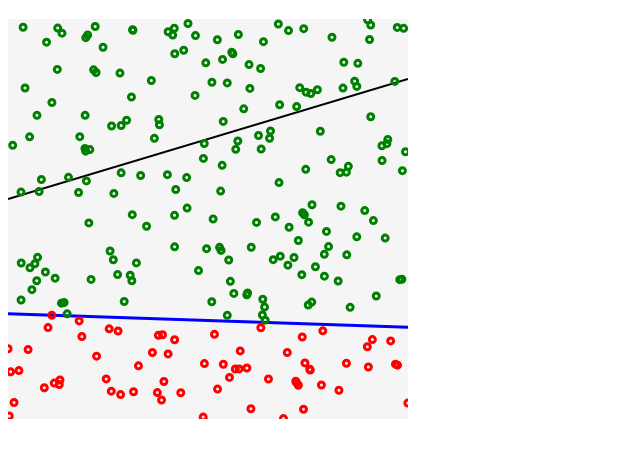
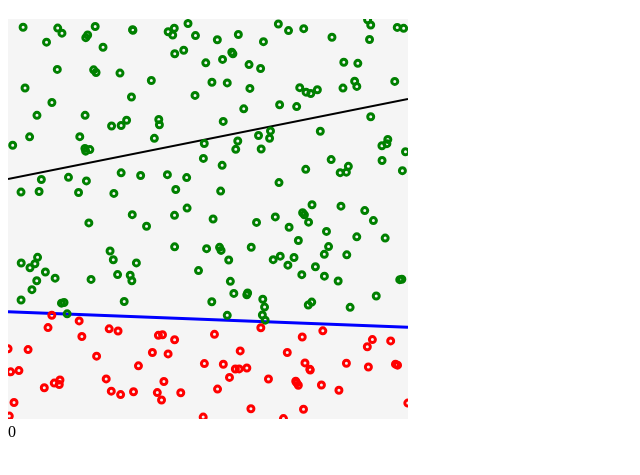
Before and after one commit to goepfert/MachineLearning, a plain HTML site: page perceptron/index.html in a window 1280 px wide. Shown: the part 61-536 px from the top of the page, without its empty margins (0-640 px from the left). Drawn offline with Linux system fonts and the light colour scheme.

Commit message:
print error

```diff
--- a/perceptron/Perceptron.js
+++ b/perceptron/Perceptron.js
@@ -7,6 +7,8 @@ class Perceptron {
       this.weights[i] = Utils.getRandomArbitrary(-1, 1);
     }
     this.learningRate = learningRate;
+
+    this.error;
   }
 
   /**
@@ -15,9 +17,9 @@ class Perceptron {
    */
   train(inputs, expected) {
     let prediction = this.feedForward(inputs);
-    let error = expected - prediction;
+    this.error = expected - prediction;
     for (let i = 0; i < this.weights.length; i++) {
-      this.weights[i] += this.learningRate * error * inputs[i]; // Perceptron learning algorithm
+      this.weights[i] += this.learningRate * this.error * inputs[i]; // Perceptron learning algorithm
     }
   }
 
@@ -46,6 +48,10 @@ class Perceptron {
     return this.weights;
   }
 
+  getError() {
+    return this.error;
+  }
+
   print() {
     console.log(this.weights);
   }
--- a/perceptron/index.html
+++ b/perceptron/index.html
@@ -9,6 +9,7 @@
   <body>
     <h1>Perceptron</h1>
     <canvas id="canvas"></canvas>
+    <div id="error"></div>
     <script src="main.js" type="module"></script>
   </body>
 </html>
--- a/perceptron/main.js
+++ b/perceptron/main.js
@@ -9,28 +9,33 @@ const canvas = document.getElementById('canvas');
 const width = (canvas.width = 400);
 const height = (canvas.height = 400);
 const context = canvas.getContext('2d');
+const errorText = document.getElementById('error');
 let ID;
 
 let perceptron;
-const N_TRAINING_SAMPLES = 2000;
+const n_trainingSamples = 2000;
 const trainingSamples = [];
 
 // We will train the perceptron with one sample object at a time
 let count = 0;
 
 // Coordinate space
-let xmin = -1;
-let ymin = -1;
-let xmax = 1;
-let ymax = 1;
+const xmin = -1;
+const ymin = -1;
+const xmax = 1;
+const ymax = 1;
 
-// The function to describe a line
+/**
+ *  The function to describe a line
+ */
 function f(x) {
-  let y = 0.3 * x + 0.4;
+  let y = 0.2 * x + 0.4;
   return y;
 }
 
-// Some transformation for mapping coordinate space into canvas
+/**
+ * Some transformation for mapping coordinate space into canvas
+ */
 function transformX(x) {
   return Utils.map(x, xmin, xmax, 0, width);
 }
@@ -39,14 +44,16 @@ function transformY(y) {
   return Utils.map(y, ymin, ymax, height, 0);
 }
 
-// Called once at the beginning
+/**
+ * Called once at the beginning
+ */
 function setup() {
   // The perceptron has 3 inputs -- x, y, and bias
   // Learning Constant is low just b/c it's fun to watch, this is not necessarily optimal
   perceptron = new Perceptron(3, learningRate);
 
   // Create a random set of training points and calculate the "known" answer based on given function
-  for (let i = 0; i < N_TRAINING_SAMPLES; i++) {
+  for (let i = 0; i < n_trainingSamples; i++) {
     let x = Utils.getRandomArbitrary(xmin, xmax);
     let y = Utils.getRandomArbitrary(ymin, ymax);
     let answer = 1;
@@ -58,7 +65,9 @@ function setup() {
   }
 }
 
-// Called repeatedly
+/**
+ * Called repeatedly
+ */
 function draw() {
   context.fillStyle = 'WhiteSmoke';
   context.fillRect(0, 0, width, height);
@@ -97,8 +106,10 @@ function draw() {
     Utils.drawCircle(context, x, y, 3, 3, style);
   }
 
+  errorText.textContent = perceptron.getError();
+
   // Simply stop
-  if (count >= N_TRAINING_SAMPLES - 1) {
+  if (count >= n_trainingSamples - 1) {
     clearInterval(ID);
   }
 }
```
